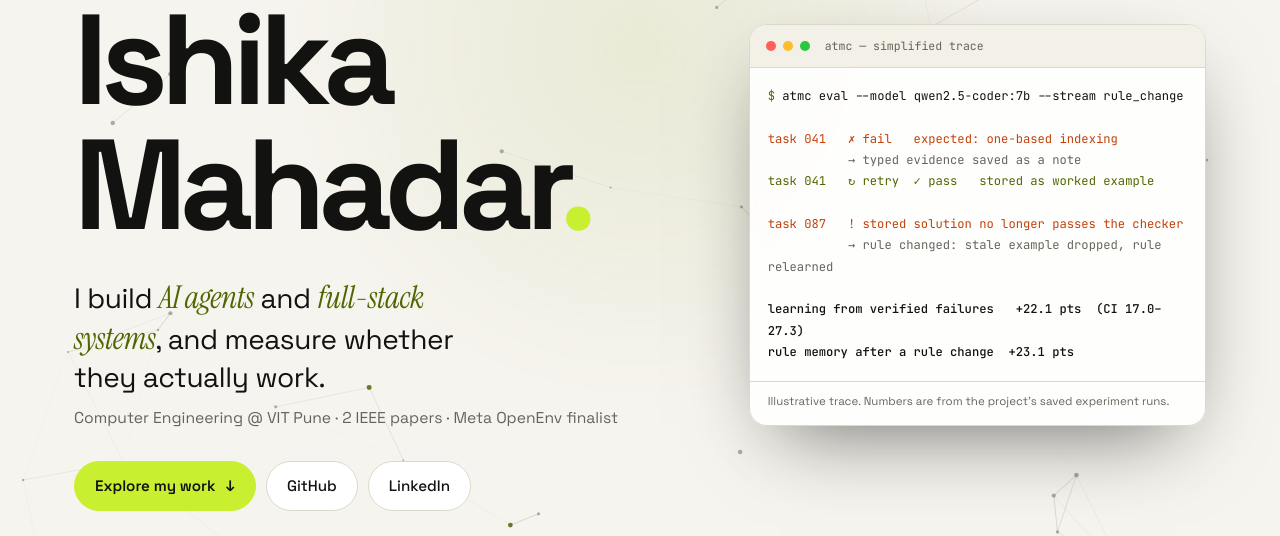
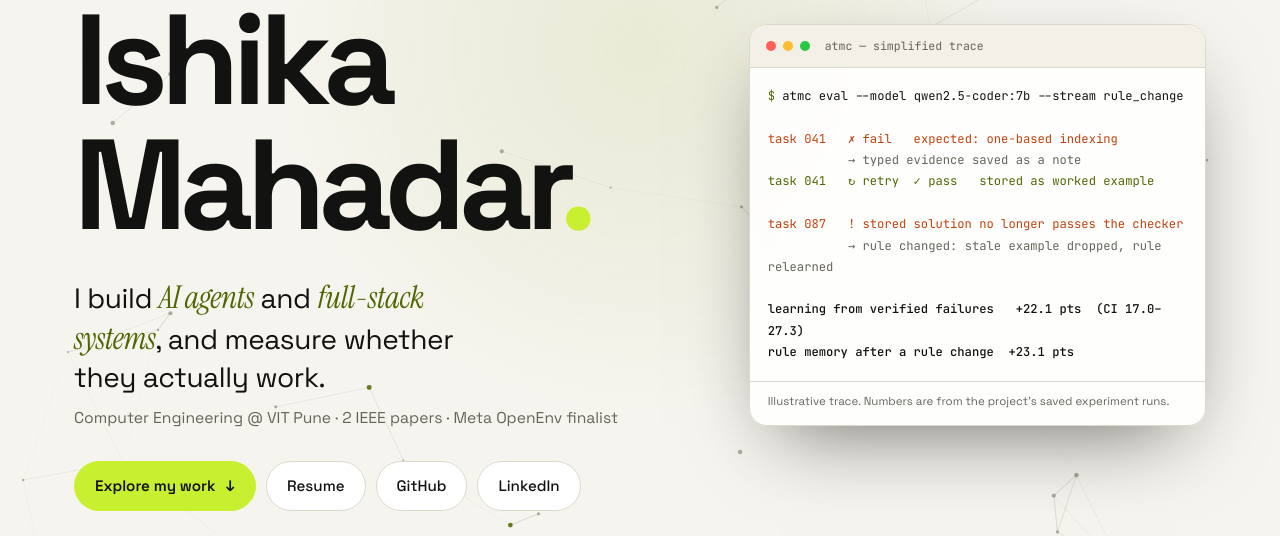
Before and after one commit to Ishika-eng/Ishika-eng.github.io, a plain HTML site: page index.html in a window 1280 px wide. Shown: the part 190-726 px from the top of the page. Drawn offline with Linux system fonts and the light colour scheme.

Commit message:
Add resume PDF and Resume links
Co-Authored-By: Claude Sonnet 5.5 <noreply@anthropic.com>

```diff
--- a/index.html
+++ b/index.html
@@ -56,6 +56,7 @@
       <p class="sub">Computer Engineering @ VIT Pune &middot; 2 IEEE papers &middot; Meta OpenEnv finalist</p>
       <div class="cta">
         <a class="btn primary" href="#work">Explore my work <span aria-hidden="true">&darr;</span></a>
+        <a class="btn" href="resume.pdf" target="_blank" rel="noopener">Resume</a>
         <a class="btn" href="https://github.com/Ishika-eng" target="_blank" rel="noopener">GitHub</a>
         <a class="btn" href="https://www.linkedin.com/in/ishika-mahadar-8795a6337/" target="_blank" rel="noopener">LinkedIn</a>
       </div>
@@ -446,6 +447,7 @@
     <a class="btn" href="https://www.linkedin.com/in/ishika-mahadar-8795a6337/" target="_blank" rel="noopener">LinkedIn</a>
     <a class="btn" href="https://github.com/Ishika-eng" target="_blank" rel="noopener">GitHub</a>
     <a class="btn" href="https://leetcode.com/u/Ishika_Mahadar/" target="_blank" rel="noopener">LeetCode</a>
+    <a class="btn" href="resume.pdf" target="_blank" rel="noopener">Resume</a>
   </div>
 </section>
 
--- a/script.js
+++ b/script.js
@@ -266,6 +266,7 @@
     { label: 'Open GitHub', hint: 'link', run: function () { open_('https://github.com/Ishika-eng'); } },
     { label: 'Open LinkedIn', hint: 'link', run: function () { open_('https://www.linkedin.com/in/ishika-mahadar-8795a6337/'); } },
     { label: 'Open LeetCode', hint: 'link', run: function () { open_('https://leetcode.com/u/Ishika_Mahadar/'); } },
+    { label: 'Open resume (PDF)', hint: 'file', run: function () { open_('resume.pdf'); } },
     { label: 'Copy email address', hint: 'action', run: copyEmail },
     { label: 'Toggle light / dark theme', hint: 'action', run: toggleTheme }
   ];
```
Also changed, not shown: 1 other file.
